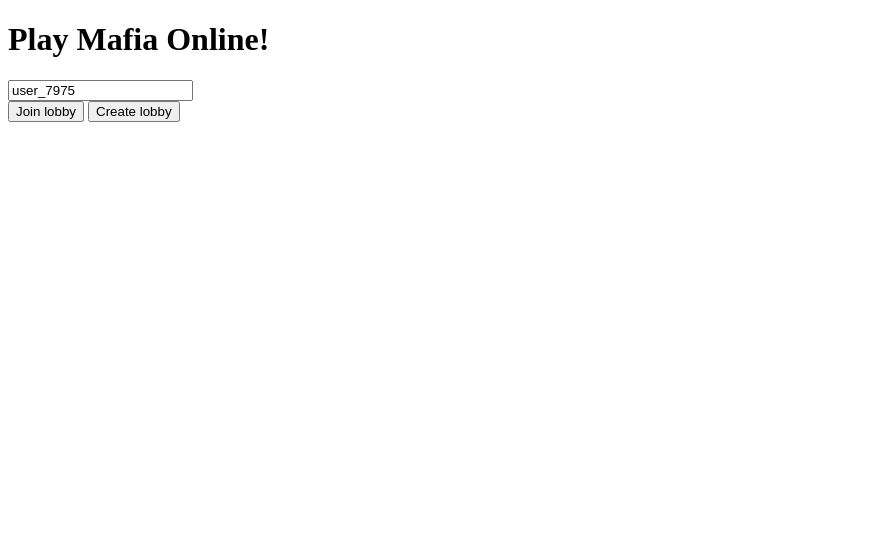
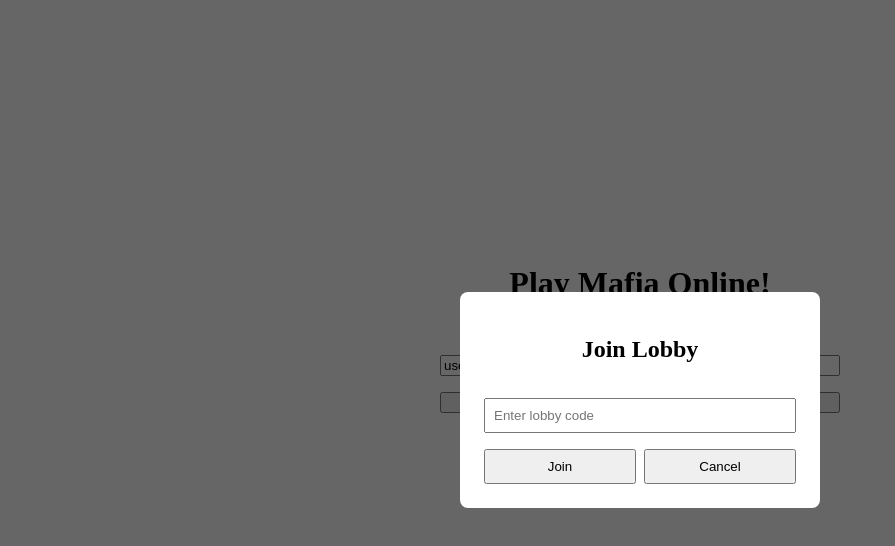
Before and after one commit to ptaqqqq/mafia-online-party-game, a SvelteKit app in the folder frontend/: page / in a window 1280 px wide. Both pictures are taken after a click on the button "Join lobby". Shown: the top 546 px of the page, without its empty margins (0-895 px from the left). Built offline with nearby package versions, Linux system fonts and the light colour scheme.

Commit message:
Create modal for lobby code when joining existing game
Closes #6

```diff
--- a/frontend/src/routes/+page.svelte
+++ b/frontend/src/routes/+page.svelte
@@ -1,26 +1,169 @@
-<script>
+<script lang="ts">
     let username = $state('user_' + Math.floor(Math.random() * 10000));
 
-    function join_lobby() {
-        console.log('User choose to join an exisiting lobby')
+    let showJoinLobbyModal = $state(false);
+    let lobbyCode = $state('');
+
+    function checkUsername() {
+      if (!username.trim()) {
+        alert('Please enter a valid username.');
+        return false;
+      }
+      return true;
     }
 
-    function create_lobby() {
-        console.log('User choose to create a new lobby')
+    function cancelJoin() {
+      showJoinLobbyModal = false;
+      lobbyCode = '';
+    }
+
+    function confirmJoin() {
+      if (!lobbyCode.trim()) {
+        return alert('Please enter a lobby code.');
+      }
+
+      console.log('Joining lobby:', lobbyCode, 'as', username);
+
+      // TODO: implement real logic
+
+      // request to api...
+    }
+
+    function joinLobby() {
+      if (!checkUsername()) return;
+
+      console.log('User choose to join an exisiting lobby')
+      showJoinLobbyModal = true;
+    }
+
+    function createLobby() {
+      if (!checkUsername()) return;
+
+      console.log('User choose to create a new lobby');
+
+      // TODO: implement real logic
+
+      // request to api...
+    }
+
+    function handleEscape(e: KeyboardEvent) {
+      if (e.key !== 'Escape') return;
+
+      if (showJoinLobbyModal) {
+        cancelJoin();
+      }
     }
 </script>
 
-<h1>Play Mafia Online!</h1>
+<svelte:window onkeydown={handleEscape} />
 
-<div id="container">
-  <div id="top">
-    <input type="text" bind:value={username} />
-  </div>
-  <div id='bottom'>
-    <button onclick={join_lobby}>Join lobby</button>
-    <button onclick={create_lobby}>Create lobby</button>
+<div id="page">
+  <h1 id="title">Play Mafia Online!</h1>
+
+  <div id="container">
+    <div id="top">
+      <input type="text" bind:value={username} placeholder="Username" />
+    </div>
+    <div id="bottom">
+      <button onclick={joinLobby}>Join lobby</button>
+      <button onclick={createLobby}>Create lobby</button>
+    </div>
   </div>
 </div>
 
+{#if showJoinLobbyModal}
+<div class="modal" aria-modal="true" role="dialog">
+  <div class="modal-content">
+    <h2>Join Lobby</h2>
+    <input
+      type="text"
+      bind:value={lobbyCode}
+      placeholder="Enter lobby code"
+    />
+
+    <div class="modal-actions">
+      <button onclick={confirmJoin}>Join</button>
+      <button onclick={cancelJoin}>Cancel</button>
+    </div>
+  </div>
+</div>
+{/if}
+
 <style>
+  #page {
+    min-height: 80vh;
+    display: flex;
+    flex-direction: column;
+    justify-content: center;
+    align-items: center;
+  }
+
+  #title {
+    text-align: center;
+  }
+
+  #container {
+    display: flex;
+    flex-direction: column;
+    align-items: center;
+    gap: 1rem;
+    margin-top: 2rem;
+    max-width: 400px;
+    width: 100%;
+  }
+
+  #top {
+    width: 100%;
+  }
+
+  #top input {
+    width: 100%;
+    box-sizing: border-box;
+  }
+
+  #bottom {
+    width: 100%;
+    display: flex;
+    gap: 0.5rem;
+  }
+
+  #bottom button {
+    flex: 1;
+  }
+
+  /* modal overlay */
+  .modal {
+    position: fixed;
+    top: 0; left: 0;
+    width: 100vw; height: 100vh;
+    background: rgba(0,0,0,0.6);
+    display: flex;
+    justify-content: center;
+    align-items: center;
+    z-index: 100;
+  }
+  .modal-content {
+    background: #fff;
+    padding: 1.5rem;
+    border-radius: 8px;
+    max-width: 360px;
+    width: 90%;
+    box-sizing: border-box;
+    text-align: center;
+  }
+  .modal-content input {
+    width: 100%;
+    margin-top: 1rem;
+    padding: 0.5rem;
+    box-sizing: border-box;
+  }
+  .modal-actions {
+    display: flex;
+    gap: 0.5rem;
+    margin-top: 1rem;
+  }
+  .modal-actions button {
+    flex: 1;
+    padding: 0.5rem;
+  }
 </style>
```
